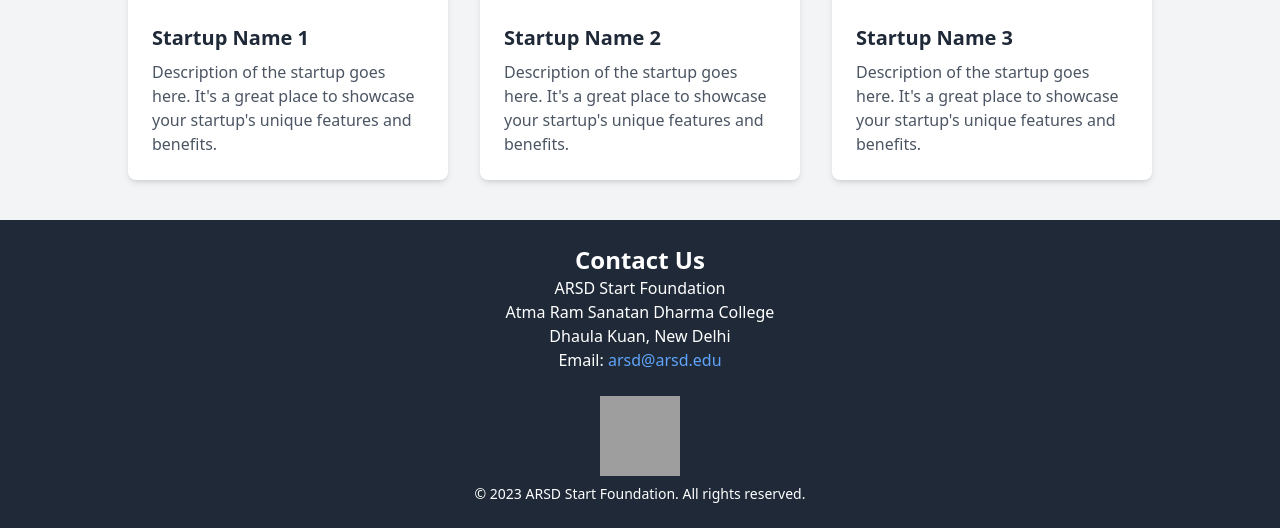
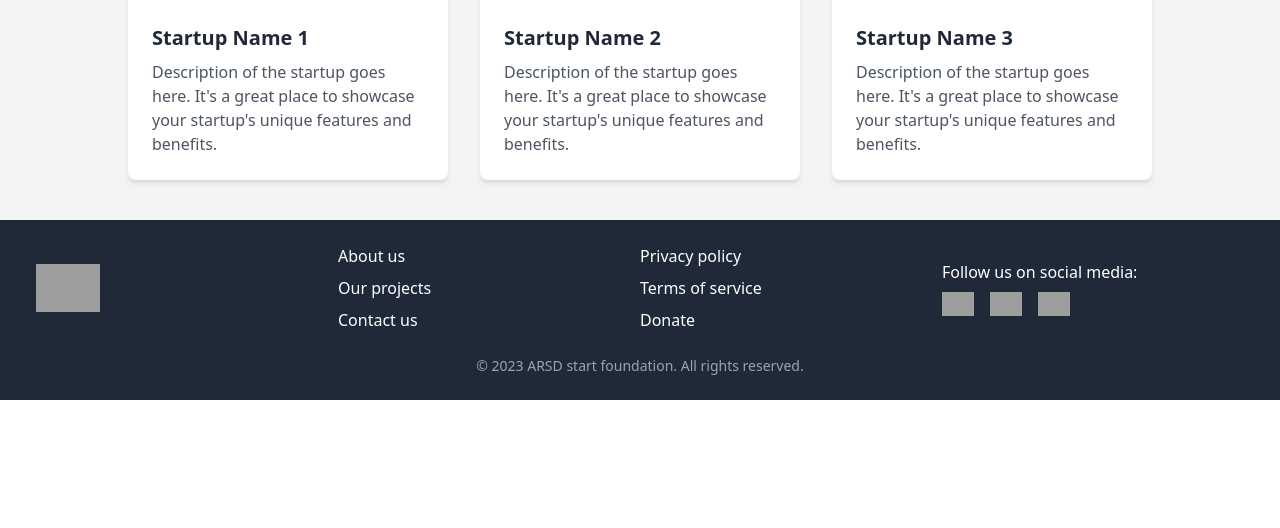
Before and after one commit to SudeepWebDev/codespaces-django, a Django app: page / in a window 1280 px wide. Shown: the part 1812-2340 px from the top of the page. After the commit the page ends 2212 px from the top, so only its background shows below. Run offline with Django 4.2, Linux system fonts and the light colour scheme; some libraries are stand-ins or nearby versions; grey boxes are pictures that could not be loaded.

Commit message:
modified:   hello_world/templates/base.html

```diff
--- a/hello_world/templates/base.html
+++ b/hello_world/templates/base.html
@@ -103,23 +103,39 @@
         {% endblock %}
     </main>
 
-    <footer class="bg-gray-800 text-white py-6">
-        <div class="max-w-5xl mx-auto flex flex-col items-center justify-center">
-            <!-- Contact Information -->
-            <div class="text-center mb-4">
-                <p class="text-2xl font-semibold">Contact Us</p>
-                <p>ARSD Start Foundation</p>
-                <p>Atma Ram Sanatan Dharma College</p>
-                <p>Dhaula Kuan, New Delhi</p>
-                <p>Email: <a href="mailto:arsd@arsd.edu" class="text-blue-400">arsd@arsd.edu</a></p>
-            </div>
-            <!-- ARSD Start Foundation Logo -->
-            <img src="https://raw.githubusercontent.com/SudeepWebDev/collegetimetable/5b3a0c5fce071a47804afc62a513185da8cc2861/timetable/static/images/logo.png" alt="ARSD Start Foundation" class="w-20 h-20 mb-2">
-            <!-- Copyright Text -->
-            <p class="text-sm">&copy; 2023 ARSD Start Foundation. All rights reserved.</p>
+    <footer class="bg-gray-800 text-white p-4">
+        <div class="container mx-auto flex flex-wrap justify-between items-center">
+          <div class="flex-1">
+            <img src="https://raw.githubusercontent.com/SudeepWebDev/collegetimetable/5b3a0c5fce071a47804afc62a513185da8cc2861/timetable/static/images/logo.png" alt="ARSD start foundation logo" class="h-12 w-auto">
+          </div>
+          <div class="flex-1">
+            <ul class="flex flex-col space-y-2">
+              <li><a href="#" class="hover:underline">About us</a></li>
+              <li><a href="#" class="hover:underline">Our projects</a></li>
+              <li><a href="#" class="hover:underline">Contact us</a></li>
+            </ul>
+          </div>
+          <div class="flex-1">
+            <ul class="flex flex-col space-y-2">
+              <li><a href="#" class="hover:underline">Privacy policy</a></li>
+              <li><a href="#" class="hover:underline">Terms of service</a></li>
+              <li><a href="#" class="hover:underline">Donate</a></li>
+            </ul>
+          </div>
+          <div class="flex-1">
+            <p>Follow us on social media:</p>
+            <ul class="flex space-x-4 mt-2">
+              <li><a href="#"><img src="https://1.bp.blogspot.com/-S8HTBQqmfcs/XN0ACIRD9PI/AAAAAAAAAlo/FLhccuLdMfIFLhocRjWqsr9cVGdTN_8sgCPcBGAYYCw/s1600/f_logo_RGB-Blue_1024.png" alt="Facebook" class="h-6 w-auto"></a></li>
+              <li><a href="#"><img src="https://th.bing.com/th/id/R.9a3a06f78cc0a8d79fce59e2de6da146?rik=nLAu3Z%2f0QUb%2fVw&riu=http%3a%2f%2ficons.iconarchive.com%2ficons%2fiynque%2fios7-style%2f1024%2fTwitter-icon.png&ehk=eD3Hc5yQAyP3AKPJoYHB8yeWKwKdaVAswR5kxmodex4%3d&risl=&pid=ImgRaw&r=0" alt="Twitter" class="h-6 w-auto"></a></li>
+              <li><a href="#"><img src="https://th.bing.com/th/id/OIP.tHP8rVlfCbCv4ScNkBasjAHaHa?pid=ImgDet&rs=1" alt="Instagram" class="h-6 w-auto"></a></li>
+            </ul>
+          </div>
         </div>
+        <div class="mt-4 text-center text-sm text-gray-400">
+          © 2023 ARSD start foundation. All rights reserved.
+        </div>
+      </footer>
 
-    </footer>
     {% block script %}
 
     {% endblock %}
```
